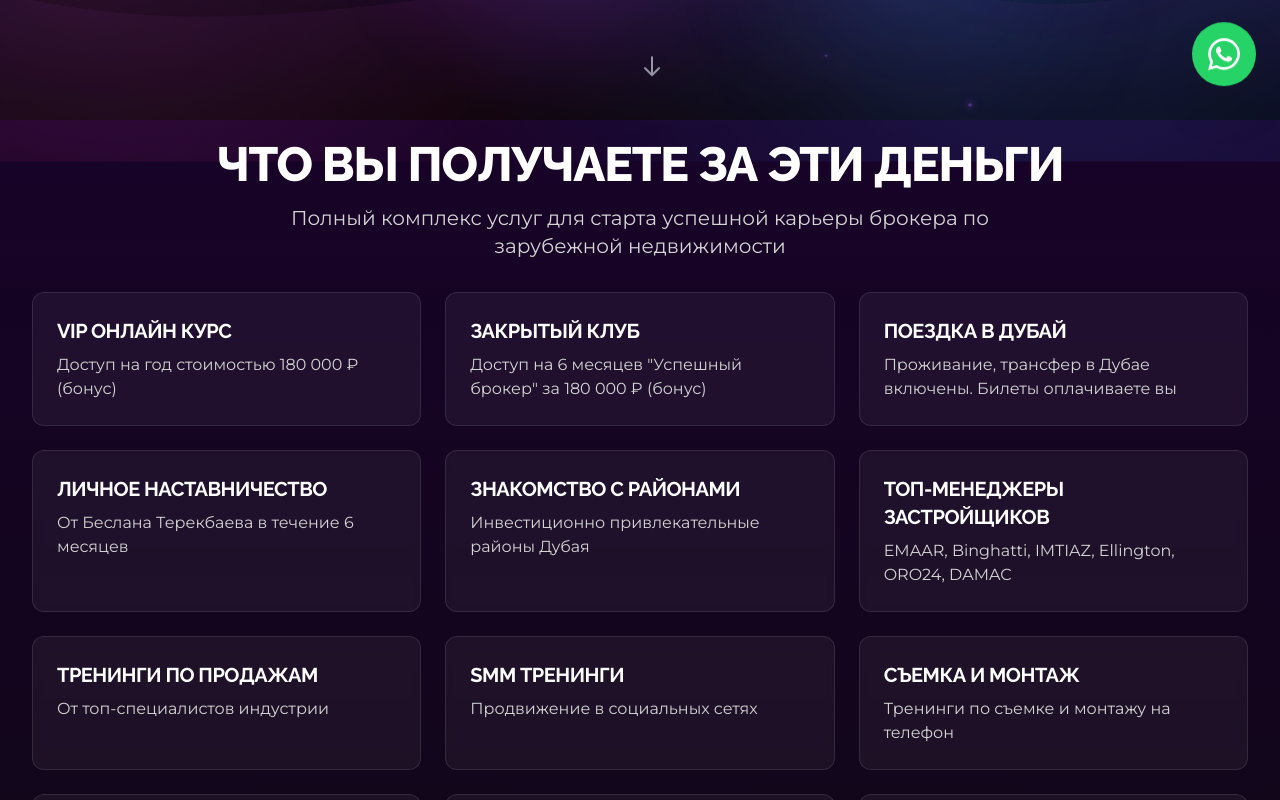
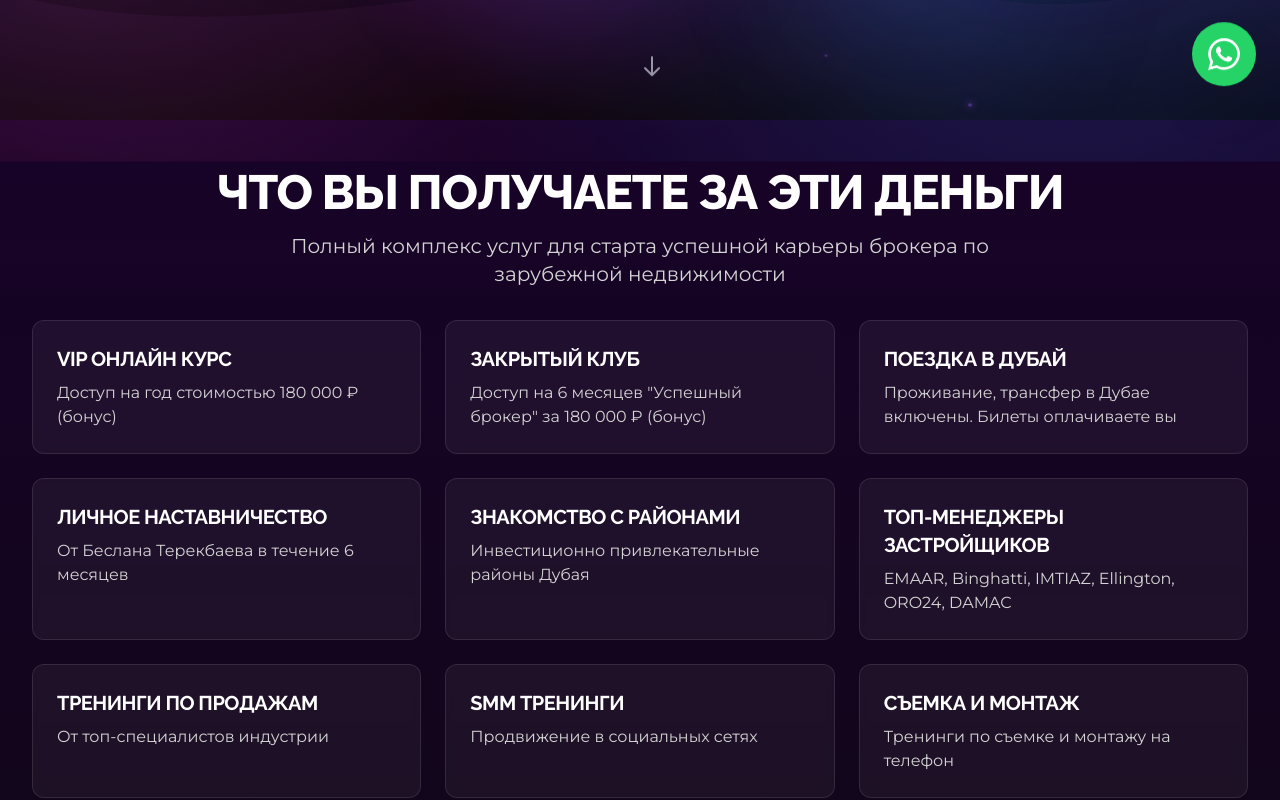
Before and after one commit to Tips95/Dubai_lending, a Next.js app: page / in a window 1280 px wide. Shown: the part 680-1480 px from the top of the page. Built offline with nearby package versions, Linux system fonts and the light colour scheme.

Commit message:
Increase spacing between sections

```diff
--- a/app/globals.css
+++ b/app/globals.css
@@ -41,7 +41,7 @@
   }
 
   .section-padding {
-    @apply py-3 md:py-4 lg:py-5;
+    @apply py-6 md:py-8 lg:py-12;
   }
 
   .container-custom {
```
